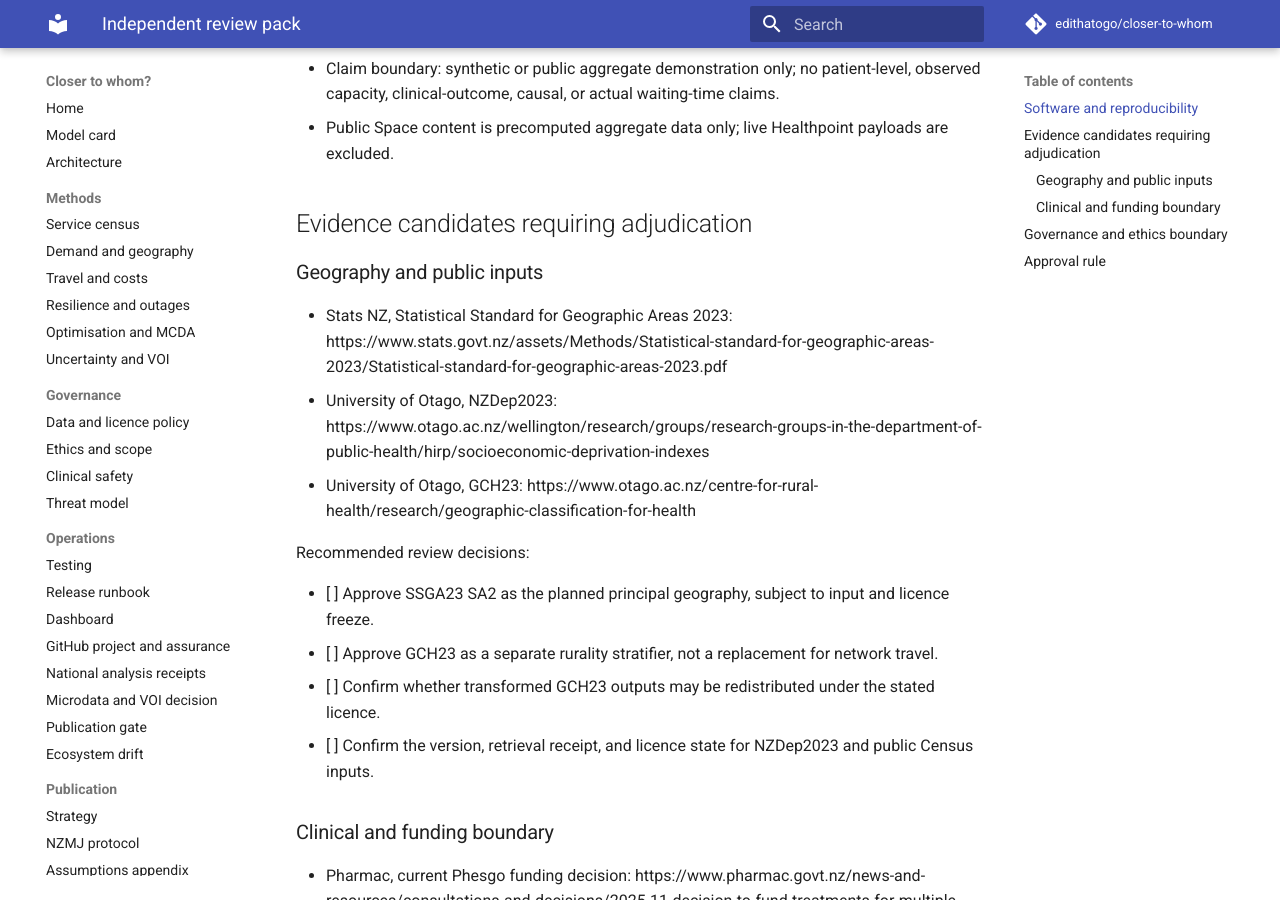
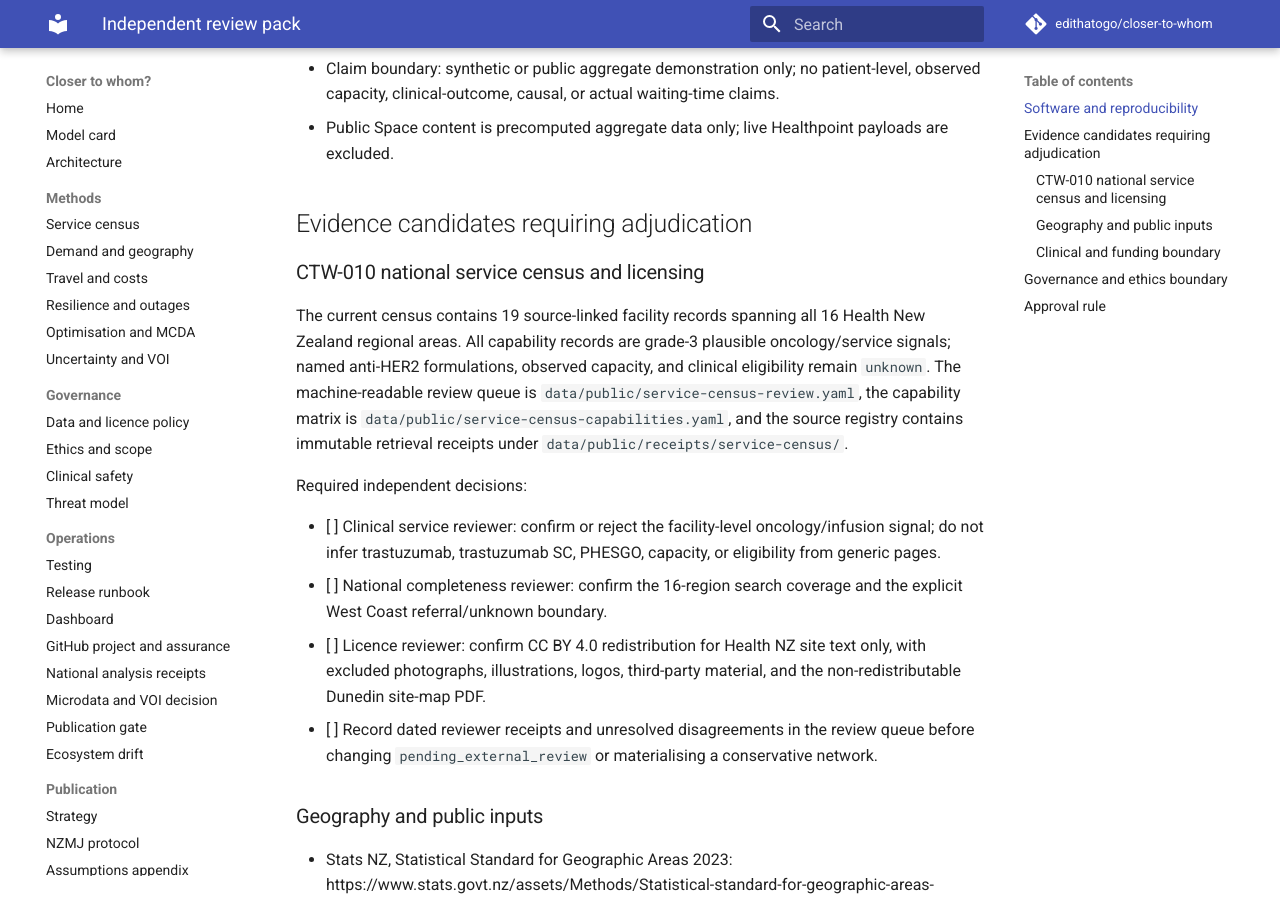
Before and after one commit to edithatogo/closer-to-whom, an MkDocs documentation site: the page built from docs/operations/independent-review-pack.md, in a window 1280 px wide and 900 px high, scrolled down 426 px. Built offline with MkDocs 1.6.1 and Material for MkDocs 9.7.7, drawn with Linux system fonts in a browser that asks for light colours; comment, search, counter and statistics services are not loaded.

Commit message:
docs: make CTW-010 review gate actionable

```diff
--- a/docs/operations/independent-review-pack.md
+++ b/docs/operations/independent-review-pack.md
@@ -15,6 +15,27 @@ recorded in the applicable machine-readable receipt.
 - Public Space content is precomputed aggregate data only; live Healthpoint payloads are excluded.
 
 ## Evidence candidates requiring adjudication
+
+### CTW-010 national service census and licensing
+
+The current census contains 19 source-linked facility records spanning all 16 Health New Zealand
+regional areas. All capability records are grade-3 plausible oncology/service signals; named
+anti-HER2 formulations, observed capacity, and clinical eligibility remain `unknown`. The
+machine-readable review queue is `data/public/service-census-review.yaml`, the capability matrix
+is `data/public/service-census-capabilities.yaml`, and the source registry contains immutable
+retrieval receipts under `data/public/receipts/service-census/`.
+
+Required independent decisions:
+
+- [ ] Clinical service reviewer: confirm or reject the facility-level oncology/infusion signal;
+      do not infer trastuzumab, trastuzumab SC, PHESGO, capacity, or eligibility from generic pages.
+- [ ] National completeness reviewer: confirm the 16-region search coverage and the explicit
+      West Coast referral/unknown boundary.
+- [ ] Licence reviewer: confirm CC BY 4.0 redistribution for Health NZ site text only, with
+      excluded photographs, illustrations, logos, third-party material, and the non-redistributable
+      Dunedin site-map PDF.
+- [ ] Record dated reviewer receipts and unresolved disagreements in the review queue before
+      changing `pending_external_review` or materialising a conservative network.
 
 ### Geography and public inputs
 
```
